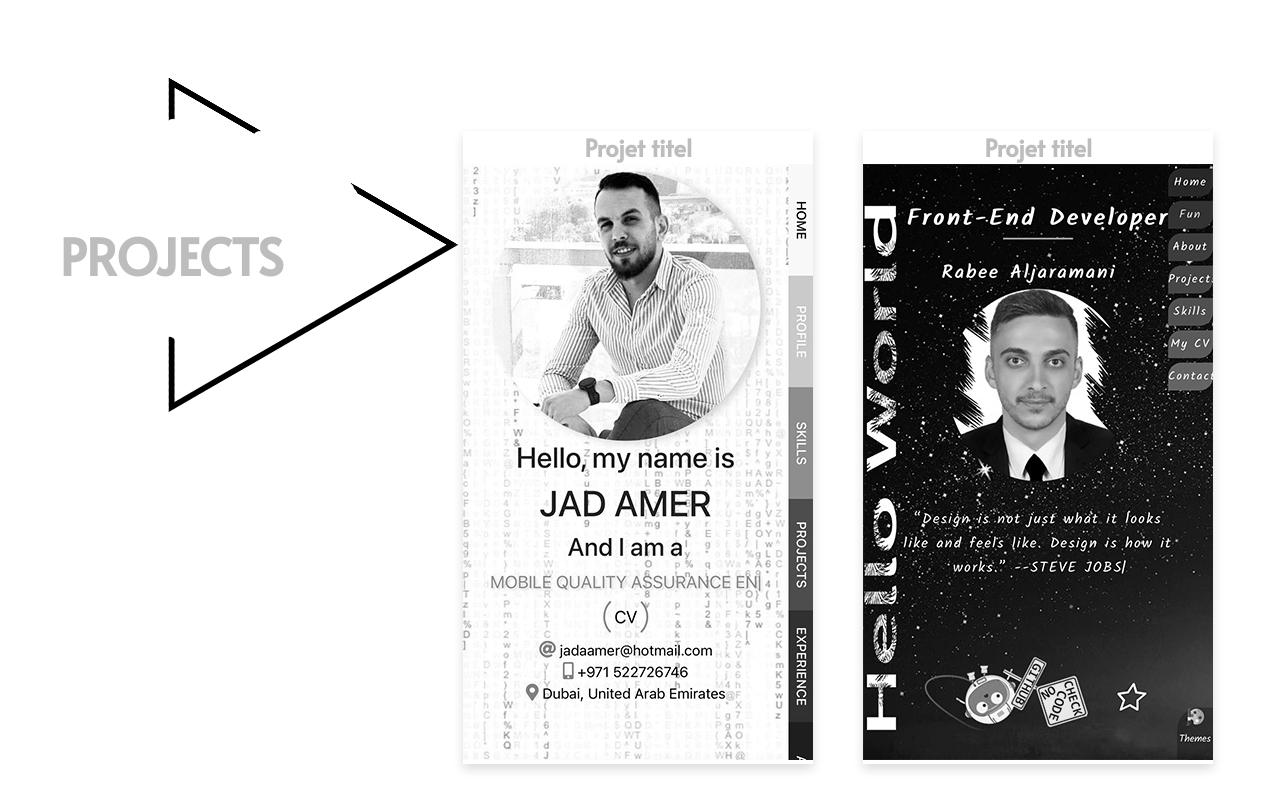
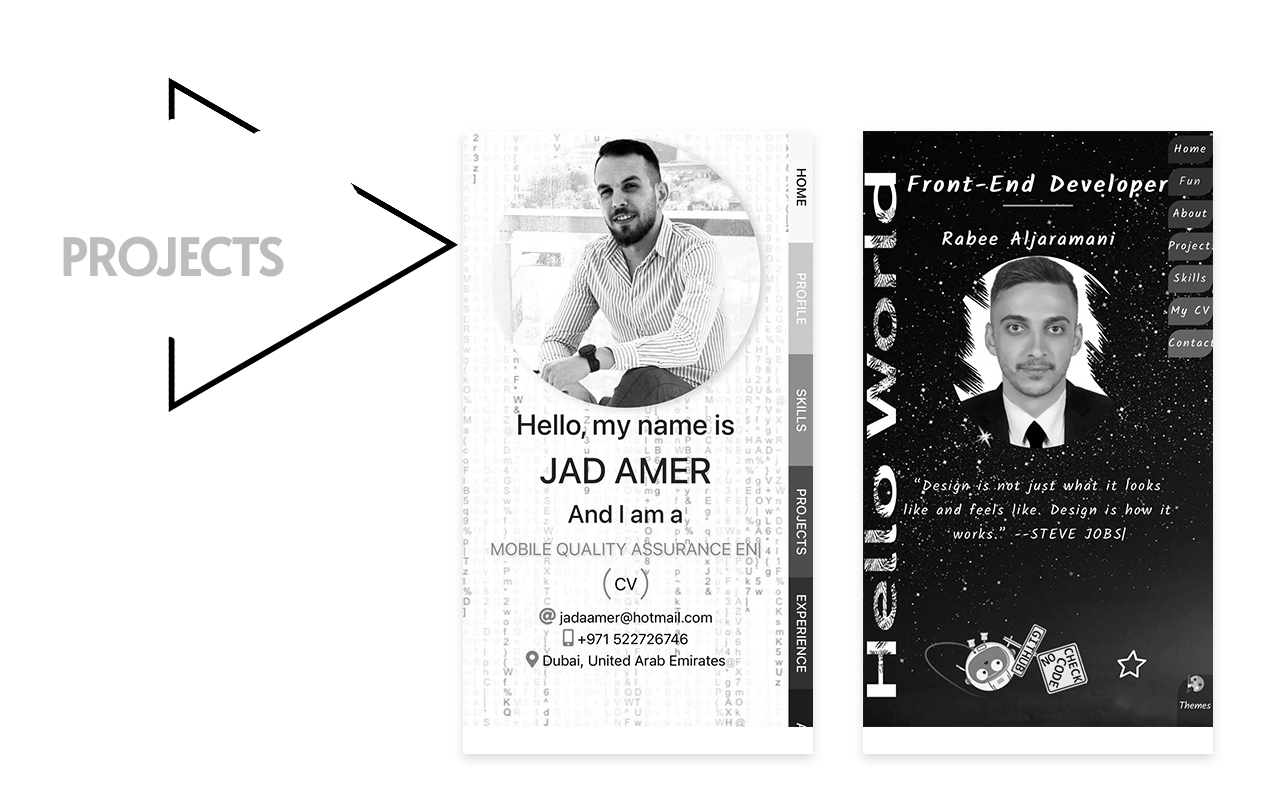
Before and after one commit to rabee-jaramani/protfolio_23, a React (Create React App) app: page / in a window 1280 px wide. Shown: the part 780-1589 px from the top of the page. Built offline with nearby package versions, Linux system fonts and the light colour scheme.

Commit message:
Update Projects.js

```diff
--- a/src/projects/Projects.js
+++ b/src/projects/Projects.js
@@ -68,7 +68,6 @@ export default function Projects() {
 
             <div className='projects-right'>
                 <div className='project-item' onMouseEnter={show_proj_info} onMouseLeave={hide_proj_info}>
-                    <h2>Projet titel</h2>
                     <img src={it} alt='cscd' />
                     <div className='project-info' id='project-info1'>
                         <div className='proj-title'>title</div>
@@ -77,7 +76,6 @@ export default function Projects() {
                 </div>
 
                 <div className='project-item'>
-                    <h2>Projet titel</h2>
                     <img src={rabee_2022} alt='cscd' />
                 </div>
 
```
